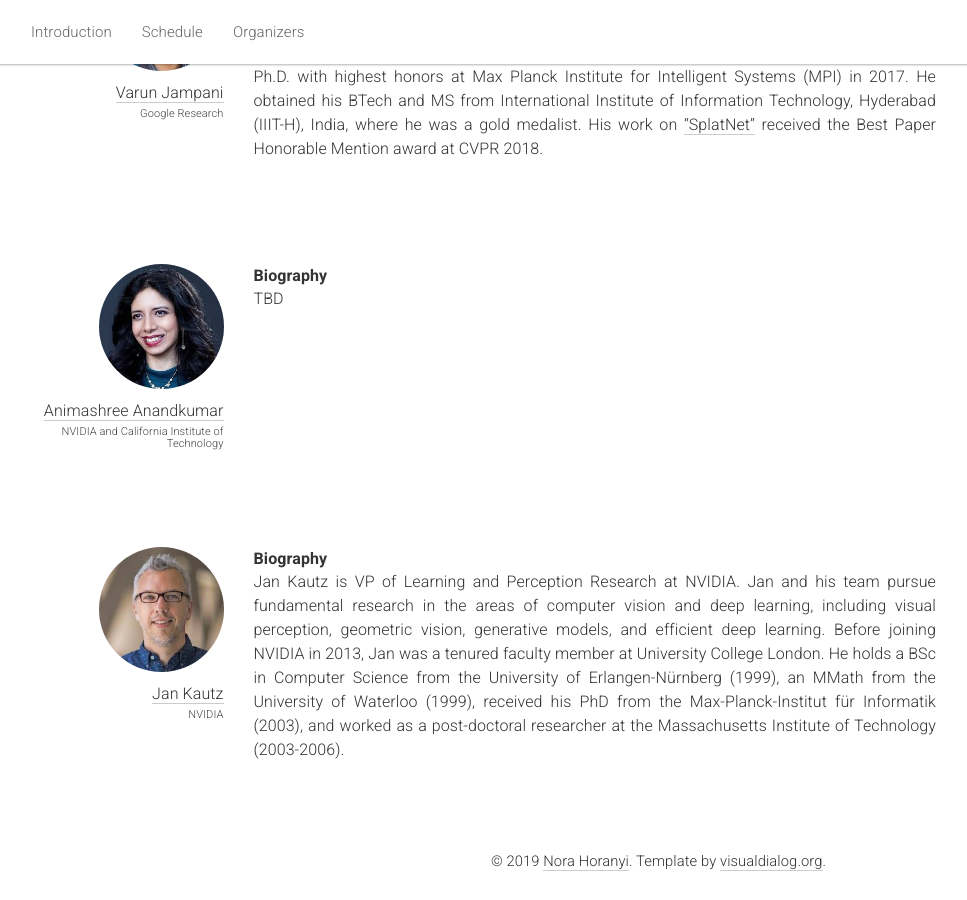
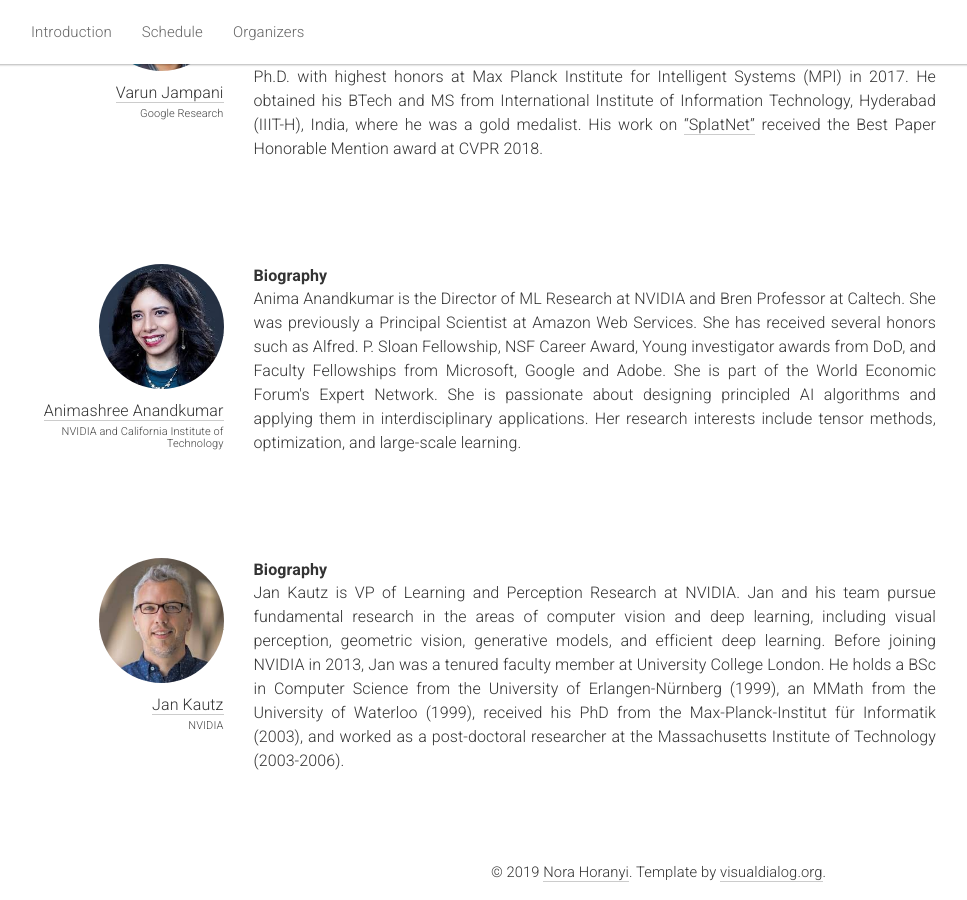
Before and after one commit to NVlabs/eccv2020-limited-labels-data-tutorial, a Jekyll site: the page built from _pages/home.md, in a window 1280 px wide and 900 px high, scrolled down 3076 px. Shown: the whole window, without its empty margins (164-1131 px from the left). Built offline with Jekyll 4.4.1, drawn with Linux system fonts in a browser that asks for light colours; nearby versions of some CDN libraries.

Commit message:
Updated Anima's Bio.

```diff
--- a/_pages/home.md
+++ b/_pages/home.md
@@ -233,7 +233,7 @@
   <div class="col-md-9">
     <b>Biography</b>
     <p class="speaker-bio">
-	TBD
+	Anima Anandkumar is the Director of ML Research at NVIDIA and Bren Professor at Caltech. She was previously a Principal Scientist at Amazon Web Services. She has received several honors such as Alfred. P. Sloan Fellowship, NSF Career Award, Young investigator awards from DoD, and Faculty Fellowships from Microsoft, Google and Adobe. She is part of the World Economic Forum's Expert Network. She is passionate about designing principled AI algorithms and applying them in interdisciplinary applications.  Her research interests include tensor methods, optimization, and large-scale learning.
     </p>
   </div>
 </div>
```
